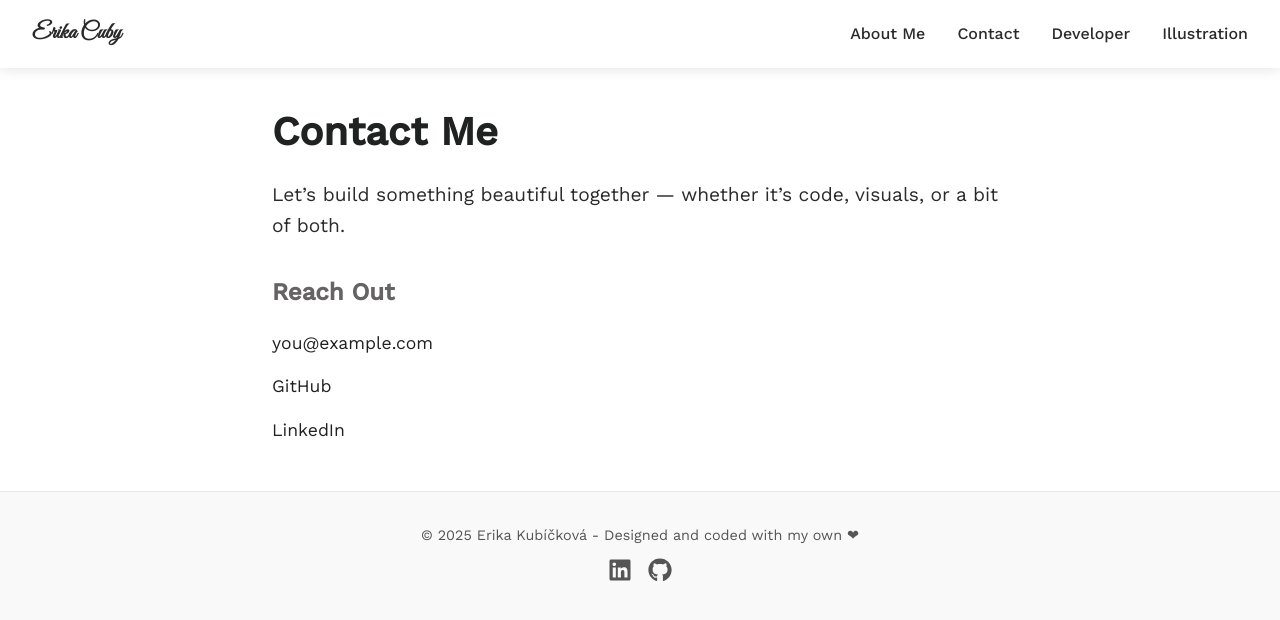
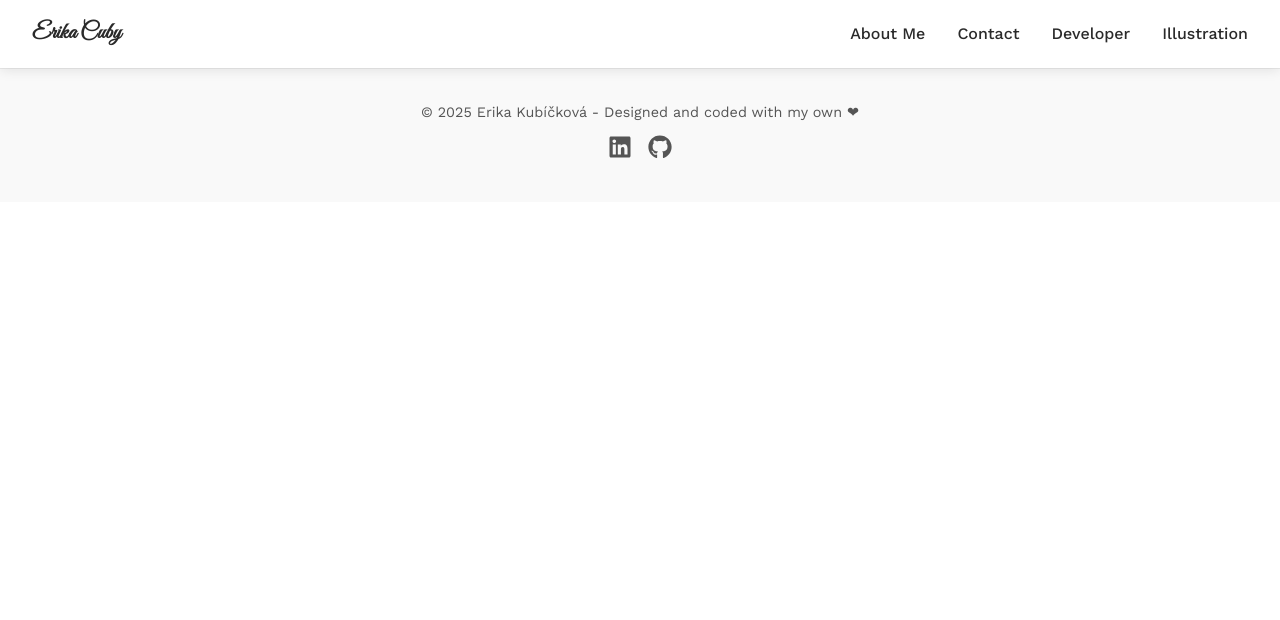
Before and after one commit to ErikaCuby/ek-web-portfolio, a React (Vite) app: page /contact in a window 1280 px wide. Shown: the top 620 px of the page. Built offline with nearby package versions, Linux system fonts and the light colour scheme; the HTML template or start-up script is replaced by a standard one.

Commit message:
Deleted Contact.jsx component and it paths

```diff
--- a/src/App.jsx
+++ b/src/App.jsx
@@ -2,7 +2,6 @@ import { Routes, Route, useLocation } from "react-router-dom";
 import { AnimatePresence } from "framer-motion";
 import Landing from "./pages/Landing";
 import AboutContactPage from "./pages/AboutContactPage";
-import Contact from "./pages/Contact";
 
 
 import Developer from "./pages/Developer";
@@ -30,7 +29,6 @@ function App() {
             <Route path="/developer/:slug" element={<DeveloperCaseStudy />} />
             <Route path="/illustration" element={<Illustration />} />
             <Route path="/about" element={<AboutContactPage />} />
-            <Route path="/contact" element={<Contact />} />
           </Routes>
 
           {/* Render Footer on all pages except the landing page */}
--- a/src/pages/Contact.jsx
+++ /dev/null
@@ -1,38 +0,0 @@
-import React from "react";
-
-const Contact = () => {
-  return (
-    <div className="page-container">
-      <section className="section-hero">
-        <h1 className="page-title">Contact Me</h1>
-        <p className="section-text">
-          Let’s build something beautiful together — whether it’s code, visuals,
-          or a bit of both.
-        </p>
-      </section>
-
-      <section className="section">
-        <h2 className="section-heading">Reach Out</h2>
-        <ul className="section-list">
-          <li>
-            <a href="mailto:you@example.com">you@example.com</a>
-          </li>
-          <li>
-            {" "}
-            <a href="https://github.com/ErikaCuby" target="_blank">
-              GitHub
-            </a>
-          </li>
-          <li>
-            {" "}
-            <a href="https://www.linkedin.com/in/erikacuby" target="_blank">
-              LinkedIn
-            </a>
-          </li>
-        </ul>
-      </section>
-    </div>
-  );
-};
-
-export default Contact;
```
